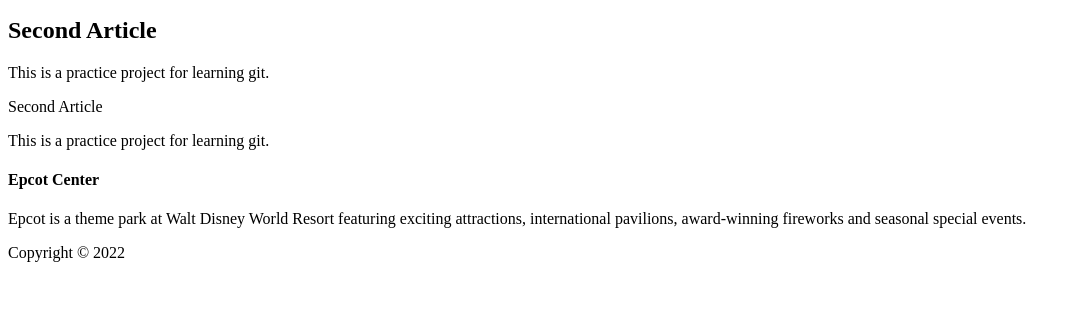
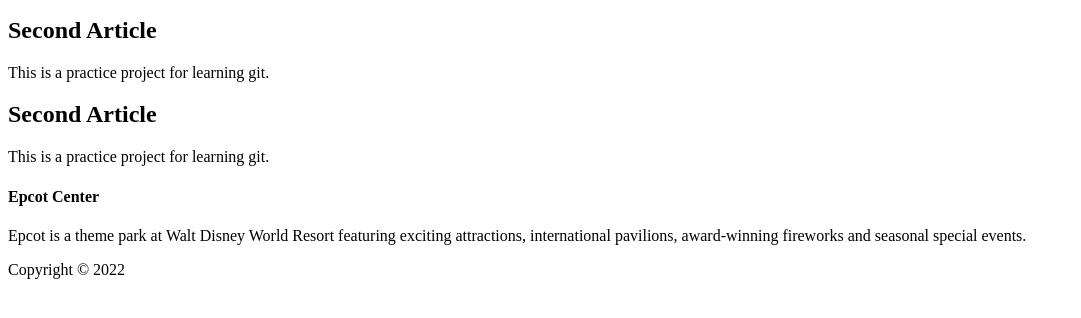
Before and after one commit to anaetrezve/git-practice-session, a plain HTML site: page index.html in a window 1280 px wide. Shown: the part 186-504 px from the top of the page, without its empty margins (0-1081 px from the left). Drawn offline with Linux system fonts and the light colour scheme.

Commit message:
heading tag fixed

```diff
--- a/index.html
+++ b/index.html
@@ -28,7 +28,7 @@
         </article>
 
         <article>
-          <h>Second Article</h>
+          <h2>Second Article</h2>
           <p>This is a practice project for learning git.</p>
         </article>
       </section>
```
